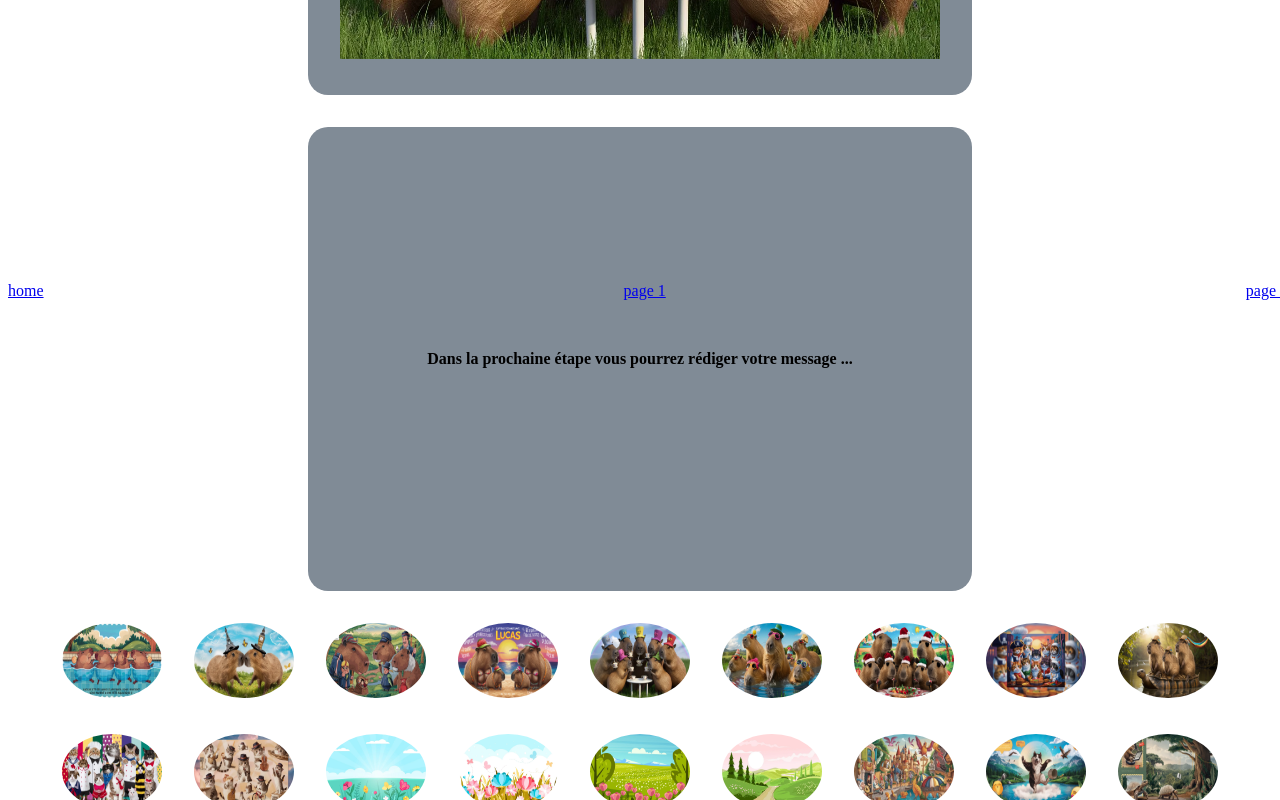
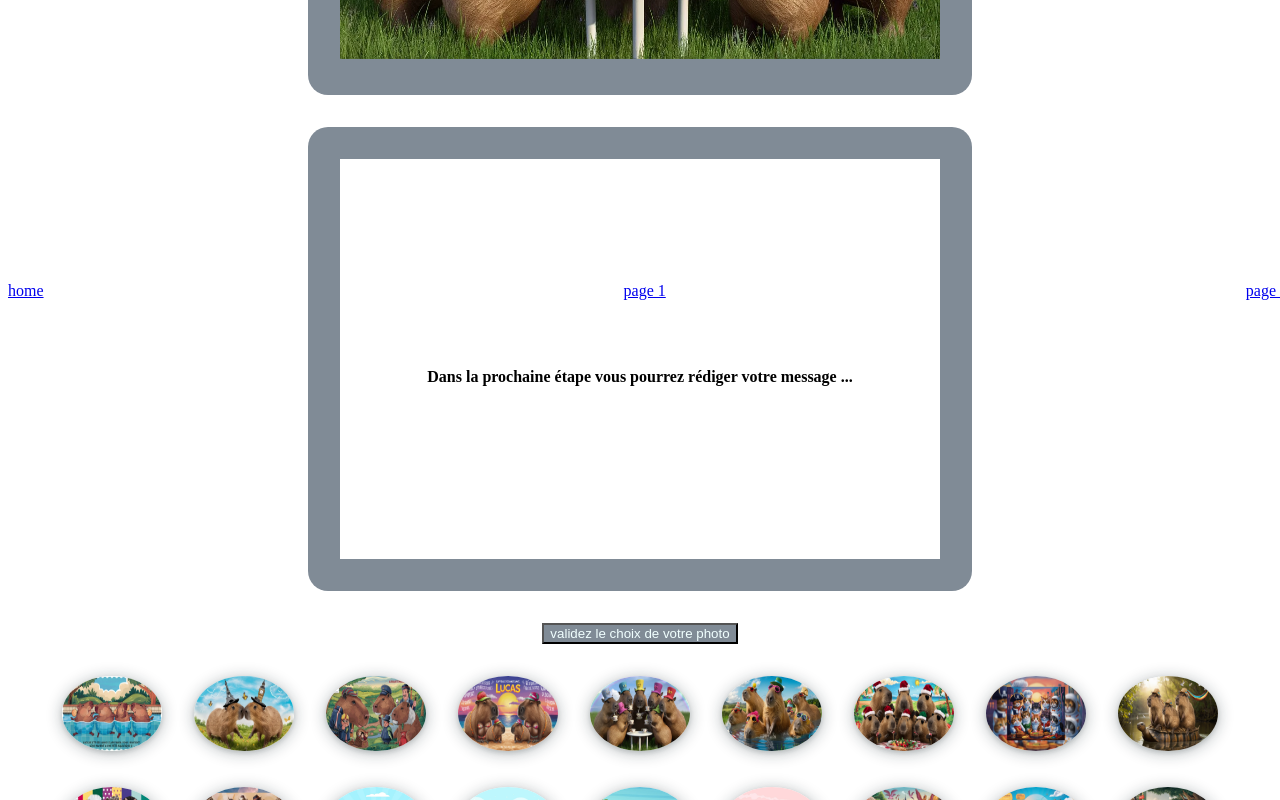
Before and after one commit to Pas-nou/CardVentures, a React (Vite) app in the folder cardventures/: page /face-avant in a window 1280 px wide. Shown: the part 500-1300 px from the top of the page. Built offline with nearby package versions, Linux system fonts and the light colour scheme.

Commit message:
réglage CSS

```diff
--- a/cardventures/src/components/Text.jsx
+++ b/cardventures/src/components/Text.jsx
@@ -2,7 +2,7 @@ import "../styles/text.css";
 function Text({ messageEnter }) {
   return (
     <>
-      {messageEnter}
+      <p>{messageEnter}</p>
     </>
   );
 }
--- a/cardventures/src/pages/FaceAvant.jsx
+++ b/cardventures/src/pages/FaceAvant.jsx
@@ -17,16 +17,26 @@ function FaceAvant() {
 
   return (
     <>
-    <h1 className="title-face-avant">Photographie :</h1>
-    <h2>Choisissez la photo qui vous convient :</h2>
+      <h1 className="title-face-avant">Photographie :</h1>
+      <h2>Choisissez la photo qui vous convient :</h2>
       <section className="affich-card">
         <article className="image">
           <Picture image={img} />
         </article>
         <article className="text">
-          <Text messageEnter={"Dans la prochaine étape vous pourrez rédiger votre message ..."}/>
+          <Text
+            messageEnter={
+              "Dans la prochaine étape vous pourrez rédiger votre message ..."
+            }
+          />
         </article>
       </section>
+      <div className="button-picture">
+        <form action="face-arriere" method="get">
+          <input type="hidden" value={img} name="picture" />
+          <button type="submit">validez le choix de votre photo</button>
+        </form>
+      </div>
       <section>
         <article className="affich-picture">
           {images.map((value) => (
--- a/cardventures/src/styles/face-avant.css
+++ b/cardventures/src/styles/face-avant.css
@@ -1,5 +1,8 @@
 .title-face-avant {
   text-align: center;
+}
+.affich-picture {
+  /* box-shadow: rgba(0, 0, 0, 0.35) 0px 5px 15px; */
 }
 
 .affich-picture,
@@ -23,8 +26,26 @@
   margin: 0;
   padding: 0;
   border-radius: 50%;
+  box-shadow: rgba(14, 30, 37, 0.12) 0px 2px 4px 0px,
+    rgba(14, 30, 37, 0.32) 0px 2px 16px 0px;
 }
 
 .affich-picture > figure > img:hover {
   cursor: pointer;
 }
+
+.button-picture {
+  text-align: center;
+  margin-bottom: 2rem;
+}
+
+.button-picture > form > button {
+  background: #808b96;
+  color: azure;
+}
+
+.button-picture > form > button:hover {
+  background: azure;
+  color: #808b96;
+  cursor: pointer;
+}
--- a/cardventures/src/styles/text.css
+++ b/cardventures/src/styles/text.css
@@ -1,11 +1,16 @@
 .text {
-  width: 600px;
-  height:400px;
   display: block;
-  padding:2rem;
+
+  padding:1rem 1rem 1rem 1rem;
   background: #808b96;
   border-radius: 20px;
-  line-height: 400px;
+  line-height: 436px;
   text-align: center;
   font-weight: bold;
 }
+.text > p {
+  width: 600px;
+  height: 400px;
+  margin: 1rem 1rem 1rem 1rem ;
+  background: #fff;
+}
```
